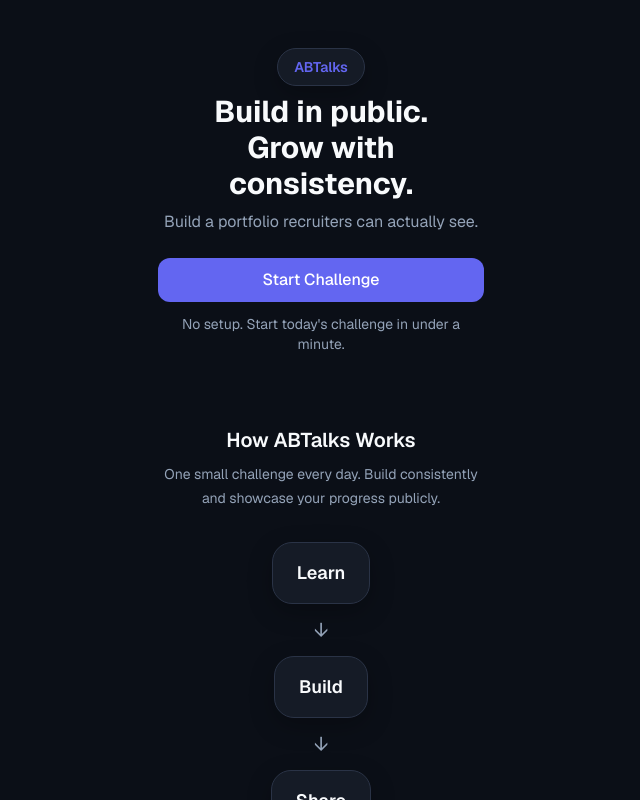
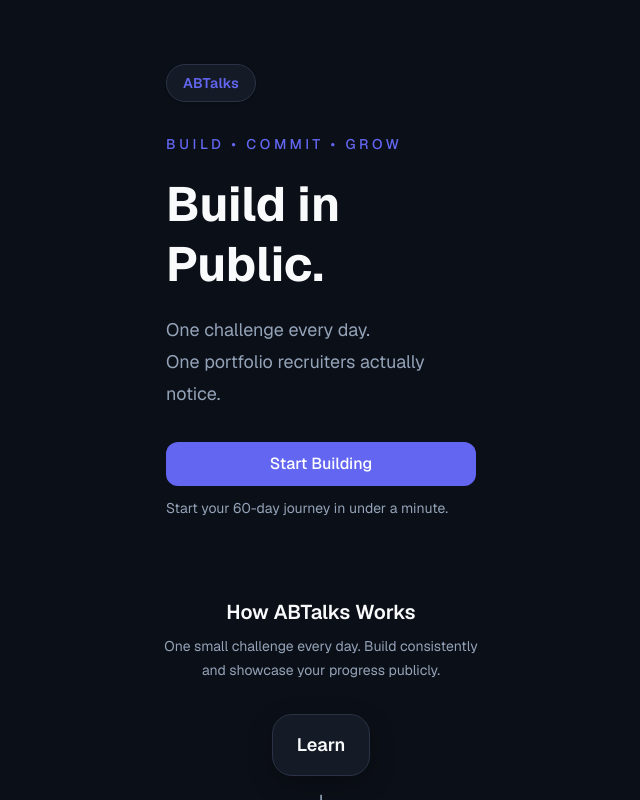
Before and after one commit to ParinitaMarthurkar/ABTalks-redesign, a Next.js app: page / in a window 1280 px wide. Shown: the top 800 px of the page, without its empty margins (319-959 px from the left). Built offline with nearby package versions, Linux system fonts and the light colour scheme.

Commit message:
style: redesign landing hero

```diff
--- a/src/app/components/landing/Hero.tsx
+++ b/src/app/components/landing/Hero.tsx
@@ -14,40 +14,61 @@
     return (
         <section
             className={cn(
-                "px-4 pt-12 pb-10 text-center",
+                "px-6 pt-16 pb-12",
                 className
             )}
             {...props}
         >
-            <div className="mx-auto flex max-w-sm flex-col items-center gap-6">
-                {/* Logo / Brand */}
-                <div className="flex flex-col items-center gap-2">
-                    <span className="rounded-full border border-border bg-surface px-4 py-2 text-sm font-semibold text-primary shadow-[var(--shadow-card)]">
+            <div className="mx-auto flex max-w-sm flex-col gap-8">
+
+                {/* Brand */}
+                <div className="inline-flex w-fit rounded-full border border-border bg-surface px-4 py-2 shadow-sm">
+                    <span className="text-sm font-semibold tracking-wide text-primary">
                         ABTalks
                     </span>
+                </div>
 
-                    <h1 className="text-[30px] font-bold leading-[1.2] text-text-primary">
-                        Build in public.
+                {/* Hero */}
+                <div className="space-y-5">
+
+                    <p className="text-sm font-medium uppercase tracking-[0.25em] text-primary">
+                        Build • Commit • Grow
+                    </p>
+
+                    <h1 className="text-5xl font-bold leading-tight text-text-primary">
+                        Build in
                         <br />
-                        Grow with consistency.
+                        Public.
                     </h1>
 
-                    <p className="max-w-xs text-base leading-6 text-text-secondary">
-                        Build a portfolio recruiters can actually see.
+                    <p className="text-lg leading-8 text-text-secondary">
+                        One challenge every day.
+                        <br />
+                        One portfolio recruiters
+                        actually notice.
                     </p>
+
                 </div>
 
-                {/* Primary CTA */}
-                <div className="flex w-full flex-col items-center gap-3">
-                    <Link href="/dashboard" className="w-full">
+                {/* CTA */}
+
+                <div className="space-y-3">
+
+                    <Link
+                        href="/dashboard"
+                        className="block w-full"
+                    >
                         <Button fullWidth>
-                            Start Challenge
+                            Start Building
                         </Button>
                     </Link>
-                    <p className="text-sm leading-5 text-text-secondary">
-                        No setup. Start today&apos;s challenge in under a minute.
+
+                    <p className="text-sm text-text-secondary">
+                        Start your 60-day journey in under a minute.
                     </p>
+
                 </div>
+
             </div>
         </section>
     );
```
